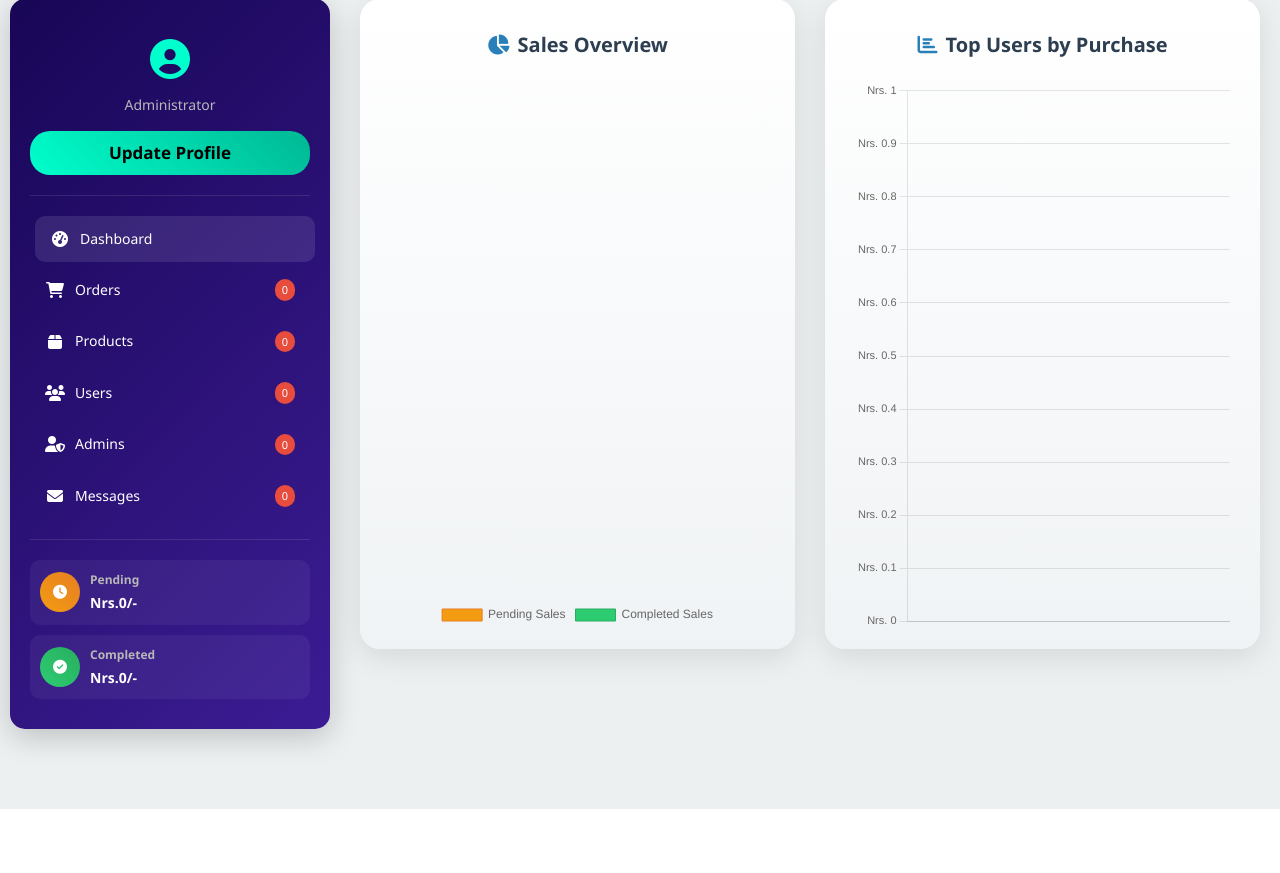
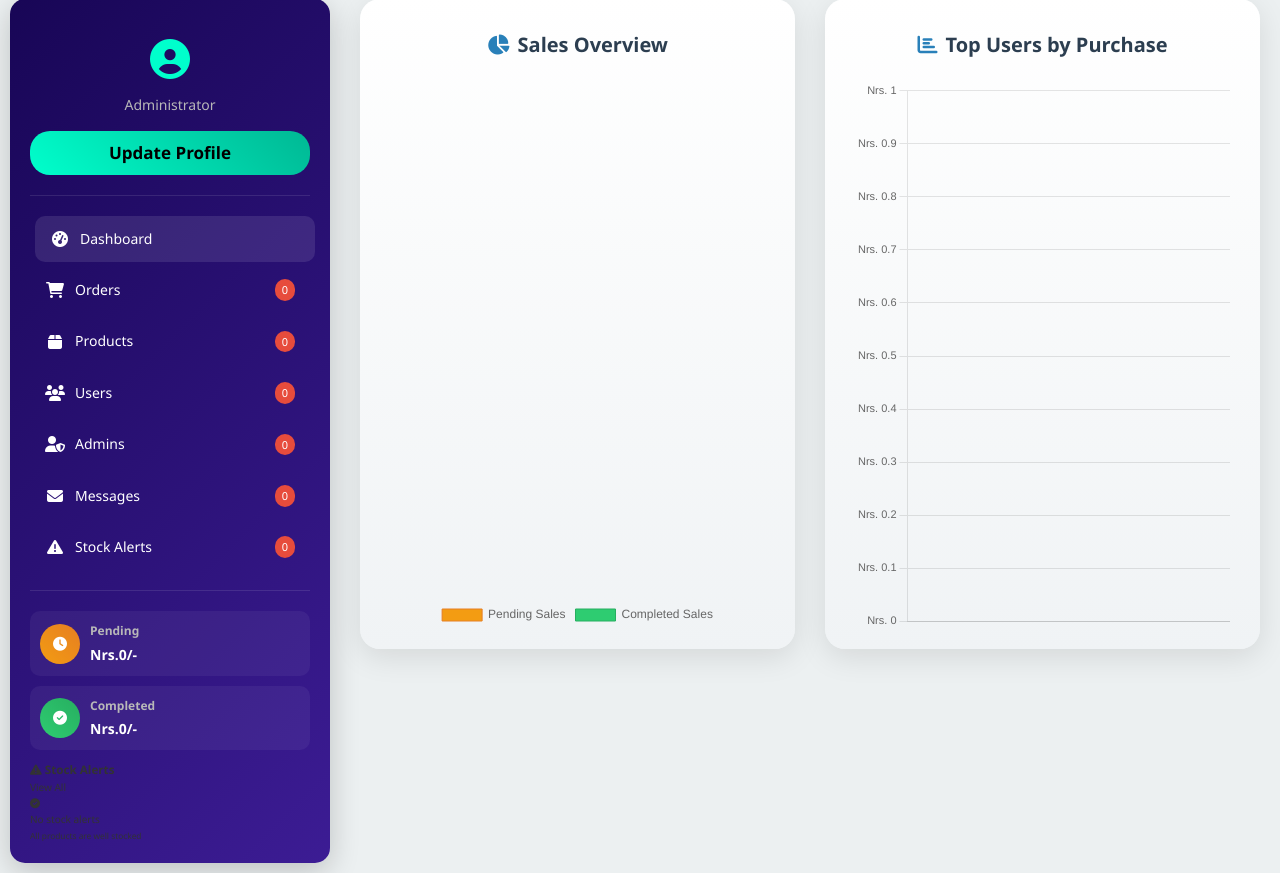
Before and after one commit to suzzzel5/Ecommerce-webiste-for-Bag-store, a PHP site: page /admin/dashboard.php in a window 1280 px wide. Shown: the part 111-984 px from the top of the page. Before the commit the page ends 920 px from the top, so only its background shows below. Run offline with PHP 8.4, Linux system fonts and the light colour scheme; the visitor is signed in with stand-in values (Sample User, id 1); data that the repository does not hold is empty; some libraries are stand-ins or nearby versions.

Commit message:
Update dashboard.php

```diff
--- a/admin/dashboard.php
+++ b/admin/dashboard.php
@@ -71,6 +71,34 @@ foreach ($users_data as $user) {
    $user_names[] = $user['username'];
    $user_totals[] = $user['total_spent'];
 }
+
+// Get stock alerts data
+$select_stock_alerts = $conn->prepare("
+   SELECT sa.*, p.name as product_name, p.sku, p.stock_quantity, p.min_stock_level, p.image_01
+   FROM `stock_alerts` sa
+   JOIN `products` p ON sa.product_id = p.id
+   WHERE (sa.alert_type = 'low_stock' AND p.stock_quantity <= p.min_stock_level AND p.stock_quantity > 0)
+      OR (sa.alert_type = 'out_of_stock' AND p.stock_quantity = 0)
+   ORDER BY sa.created_at DESC
+   LIMIT 5
+");
+$select_stock_alerts->execute();
+$stock_alerts = $select_stock_alerts->fetchAll(PDO::FETCH_ASSOC);
+
+// Get stock alert statistics
+$select_stock_stats = $conn->prepare("
+   SELECT
+      COUNT(*) as total_alerts,
+      SUM(CASE WHEN sa.is_read = 0 THEN 1 ELSE 0 END) as unread_alerts,
+      SUM(CASE WHEN sa.alert_type = 'low_stock' THEN 1 ELSE 0 END) as low_stock_count,
+      SUM(CASE WHEN sa.alert_type = 'out_of_stock' THEN 1 ELSE 0 END) as out_of_stock_count
+   FROM `stock_alerts` sa
+   JOIN `products` p ON sa.product_id = p.id
+   WHERE (sa.alert_type = 'low_stock' AND p.stock_quantity <= p.min_stock_level AND p.stock_quantity > 0)
+      OR (sa.alert_type = 'out_of_stock' AND p.stock_quantity = 0)
+");
+$select_stock_stats->execute();
+$stock_stats = $select_stock_stats->fetch(PDO::FETCH_ASSOC);
 
 
 ?>
@@ -148,6 +176,13 @@ foreach ($users_data as $user) {
                      <span class="badge"><?= $number_of_messages ?></span>
                   </a>
                </li>
+               <li>
+                  <a href="stock_alerts.php">
+                     <i class="fas fa-exclamation-triangle"></i>
+                     <span>Stock Alerts</span>
+                     <span class="badge alert"><?= $stock_stats['unread_alerts'] ?? 0 ?></span>
+                  </a>
+               </li>
             </ul>
          </nav>
 
@@ -171,6 +206,54 @@ foreach ($users_data as $user) {
                   <p>Nrs.<?= $total_completes; ?>/-</p>
                </div>
             </div>
+         </div>
+
+         <!-- Stock Alerts Section -->
+         <div class="stock-alerts-section">
+            <div class="section-header">
+               <h3><i class="fas fa-exclamation-triangle"></i> Stock Alerts</h3>
+               <a href="stock_alerts.php" class="view-all">View All</a>
+            </div>
+
+            <?php if($stock_stats['total_alerts'] > 0): ?>
+               <div class="alerts-summary">
+                  <div class="alert-stat">
+                     <span class="count"><?= $stock_stats['unread_alerts'] ?? 0 ?></span>
+                     <span class="label">Unread</span>
+                  </div>
+                  <div class="alert-stat">
+                     <span class="count low"><?= $stock_stats['low_stock_count'] ?? 0 ?></span>
+                     <span class="label">Low Stock</span>
+                  </div>
+                  <div class="alert-stat">
+                     <span class="count out"><?= $stock_stats['out_of_stock_count'] ?? 0 ?></span>
+                     <span class="label">Out of Stock</span>
+                  </div>
+               </div>
+
+               <div class="recent-alerts">
+                  <?php foreach($stock_alerts as $alert): ?>
+                     <div class="alert-item <?= $alert['is_read'] ? 'read' : 'unread' ?>">
+                        <div class="alert-icon">
+                           <i class="fas fa-<?= $alert['alert_type'] == 'out_of_stock' ? 'times-circle' : 'exclamation-circle' ?>"></i>
+                        </div>
+                        <div class="alert-content">
+                           <h4><?= htmlspecialchars($alert['product_name']) ?></h4>
+                           <p class="alert-message">
+                              <?= $alert['alert_type'] == 'out_of_stock' ? 'Out of stock' : 'Low stock (' . $alert['stock_quantity'] . ' remaining)' ?>
+                           </p>
+                           <small class="alert-time"><?= date('M j, Y', strtotime($alert['created_at'])) ?></small>
+                        </div>
+                     </div>
+                  <?php endforeach; ?>
+               </div>
+            <?php else: ?>
+               <div class="no-alerts">
+                  <i class="fas fa-check-circle"></i>
+                  <p>No stock alerts</p>
+                  <small>All products are well stocked</small>
+               </div>
+            <?php endif; ?>
          </div>
       </div>
 
```
